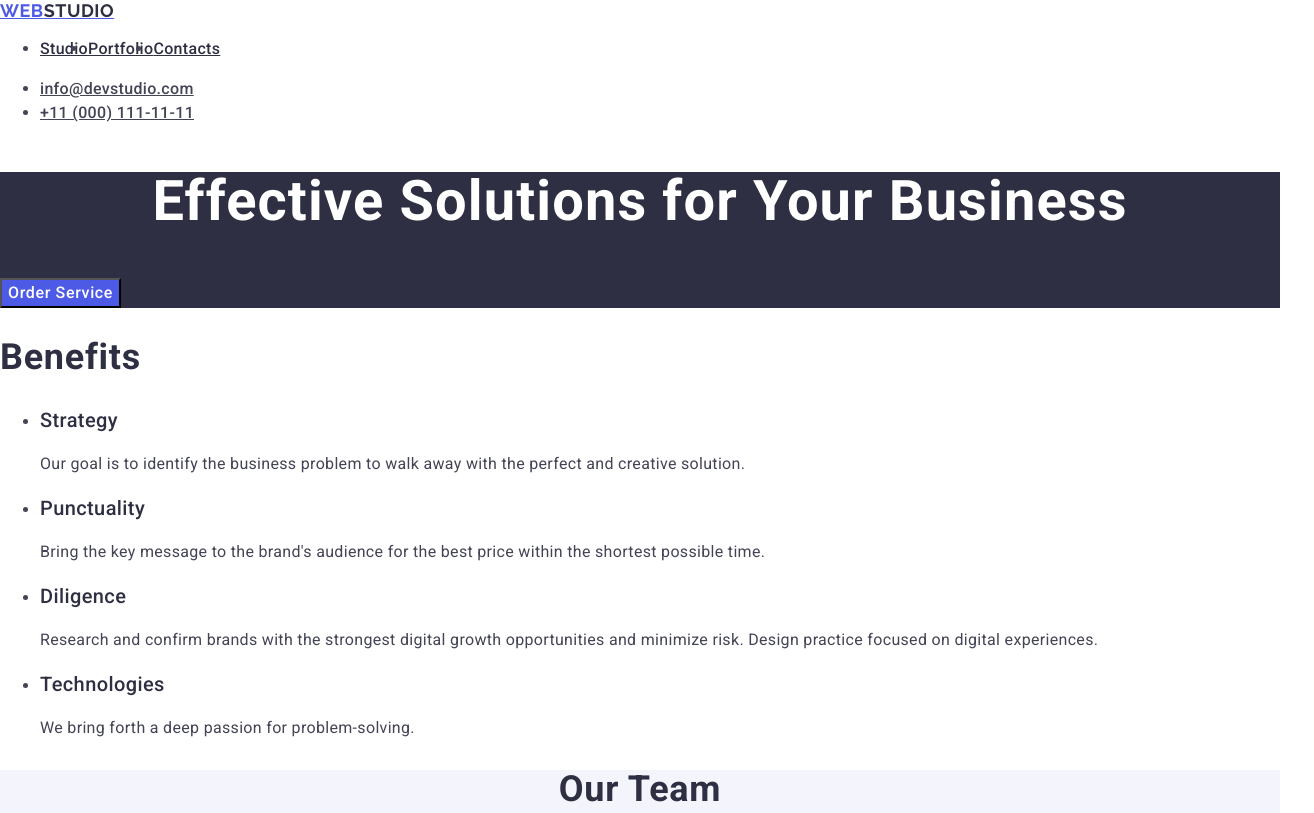
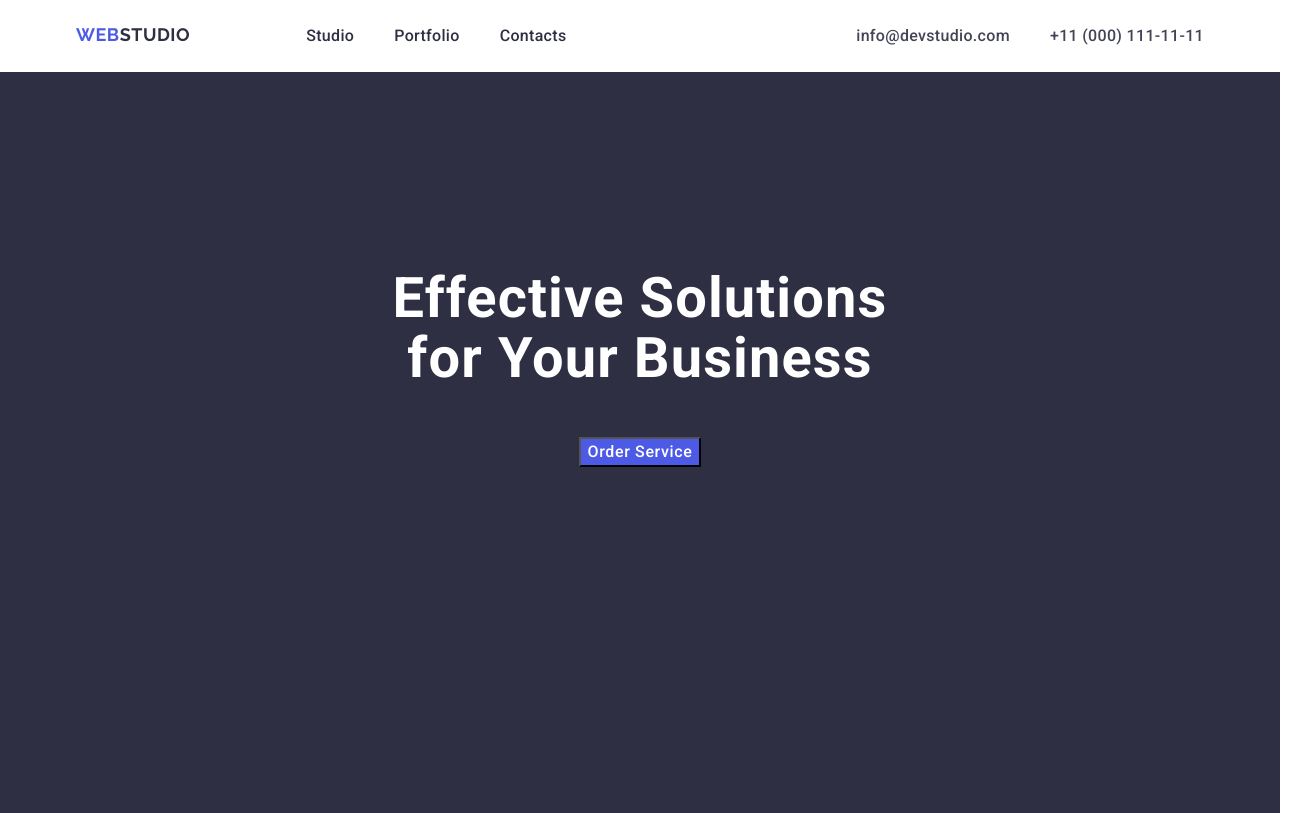
Before and after one commit to PerepichaiNV/goit-markup-hw-03, a plain HTML site: page index.html in a window 1280 px wide. Shown: the top 813 px of the page, 1314 px wide, since content can reach past the window. Drawn offline with nearby package versions, Linux system fonts and the light colour scheme.

Commit message:
Add files via upload

```diff
--- a/css/styles.css
+++ b/css/styles.css
@@ -1,20 +1,33 @@
-.body {
+body {
     font-family: "Roboto", sans-serif;
     background-color: #FFFFFF;
 color: #434455;
 }
-.a {
+a {
     text-decoration: none;
 }
-.ul,ol {
+
+p,h1,h1,h2,h4,h5,h6 {margin: 0;}
+ul,ol {
     list-style-type: none;
+    margin: 0;
+    padding-left: 0;
 }
-.button {
+button {
     cursor:pointer;
+}
+
+.container {
+    width: 1158px;
+    padding-left: 15px;
+    padding-right: 15px;
+    margin: 0 auto;
 }
 /* #region header */
 .header {
-}
+
+  }
+
 .header-logo {
 font-family: "Raleway", sans-serif;
 font-weight: 700;
@@ -23,6 +36,10 @@ line-height: 1.17;
 letter-spacing: 0.03em;
 text-transform: uppercase;
 color: #4d5ae5;
+padding-top: 24px;
+padding-bottom: 24px;
+display: inline-block;
+margin-right: 76px;
 }
 .logo-font-style {
     font-family: "Raleway", sans-serif;
@@ -33,10 +50,27 @@ color: #4d5ae5;
     text-transform: uppercase;
     color:  #2e2f42;
 }
+
 .nav-header {
+    display: flex;
+    gap: 40px;
     }
-.header-nav-list {display: flex;
+
+.header-nav-list {
+    display: flex;
+    gap: 40px;
 }
+
+.address-nav-list {
+    display: flex;
+    gap: 40px;
+}
+
+.container-header {
+    display: flex;
+    justify-content: space-between;
+}
+
 .nav-header-item {
 
 }
@@ -46,6 +80,9 @@ color: #4d5ae5;
     line-height: 1.5;
     letter-spacing: 0.02em;
     color: #2e2f42;
+    padding-top: 24px;
+    padding-bottom: 24px;
+    display: inline-block;
 }
 .item-nav-link:hover,
 .item-nav-link:focus {
@@ -53,6 +90,7 @@ color: #4d5ae5;
 }
 .address {
     font-style: normal;
+
 }
 .item-address-link {
     font-weight: 500;
@@ -60,6 +98,9 @@ color: #4d5ae5;
     line-height: 1.5;
     letter-spacing: 0.02em;
     color: #434455;
+    padding-top: 24px;
+    padding-bottom: 24px;
+    display: inline-block;
 }
 .item-address-link:hover,
 .item-address-link:focus {
@@ -69,15 +110,38 @@ color: #4d5ae5;
 /* #region hero*/
 .hero {
 background-color: #2e2f42;
+padding-top: 197px;
+padding-bottom: 188px;
 }
-.hero-title {
+
+.visually-hidden
+{
+    position: absolute;
+    width: 1px;
+    height: 1px;
+    margin: -1px;
+    border: 0;
+    padding: 0;
+    white-space: nowrap;
+    clip-path: inset(100%);
+    clip: rect(0 0 0 0);
+    overflow: hidden;
+  }
+
+.hero-title
+{
 font-weight: 700;
 font-size: 56px;
 line-height: 1.07;
 letter-spacing: 0.02em;
 text-align: center;
 color: #fff;
+margin-bottom: 48px;
+max-width: 496px;
+margin: 0 auto;
+margin-bottom: 48px;
 }
+
 .hero-btn {
 font-family: "Roboto", sans-serif;
 font-weight: 500;
@@ -87,14 +151,24 @@ letter-spacing: 0.04em;
 color: #fff;
 background-color: #4d5ae5;
 cursor: pointer;
+display: block;
+margin: 0 auto;
+margin-bottom: 188px;
+min-width: 169;
+height: 56;
 }
+
 .hero-btn:hover,
 .hero-btn:focus  {
-    background-color: #404bbf;
+background-color: #404bbf;
 }
 /* #endregion hero */
 /* #region benefits */
 .benefits {
+    padding-top: 120px;
+    padding-bottom: 120px;
+    padding-left: 156px;
+    padding-right: 156px;
 
 }
 .benefits-list {
@@ -114,6 +188,7 @@ font-size: 20px;
 line-height: 1.2;
 letter-spacing: 0.02em;
 color: #2e2f42;
+margin-bottom: 8px;
 }
 .benefits-item-text {
 font-weight: 400;
@@ -126,7 +201,10 @@ color: #434455;
 /* #region Our Team */
 .team
 {background-color: #F4F4FD;
+    padding-top: 120px;
+    padding-bottom: 120px;
 }
+
 .team-title {
 font-weight: 700;
 font-size: 36px;
@@ -135,6 +213,7 @@ letter-spacing: 0.02em;
 text-align: center;
 text-transform: capitalize;
 color: #2e2f42;
+margin-bottom: 72px;
 }
 .team-list {
 }
@@ -158,6 +237,8 @@ color: #434455;
 /* #endregion Our Team */
 /*  #region Our portfolio*/
 .portfolio {
+    padding-top: 120px;
+    padding-bottom: 120px;
 }
 .portfolio-title {
 font-weight: 700;
@@ -167,6 +248,7 @@ letter-spacing: 0.02em;
 text-align: center;
 text-transform: capitalize;
 color: #2e2f42;
+margin-bottom: 72px;
 }
 .portfolio-list {
 }
@@ -179,6 +261,8 @@ font-size: 20px;
 line-height: 1.2;
 letter-spacing: 0.02em;
 color: #2e2f42;
+padding-left: 16px;
+margin-bottom: 8px;
 }
 .portfolio-list-service-type {
 font-weight: 400;
@@ -186,11 +270,14 @@ font-size: 16px;
 line-height: 1.5;
 letter-spacing: 0.02em;
 color: #434455;
+padding-left: 16px;
 }
 /* #endregion Our portfolio */
 /* #region footer */
 .footer {
     background-color: #2e2f42;
+    padding-top: 100px;
+    padding-bottom: 100px;
 }
 .logo-style {
 
@@ -203,6 +290,7 @@ color: #434455;
         color: #4d5ae5;
 
 }
+
 .logo-style-footer {
 font-family: "Raleway", sans-serif;
 font-weight: 700;
@@ -211,6 +299,7 @@ line-height: 1.17;
 letter-spacing: 0.03em;
 text-transform: uppercase;
 color: #f4f4fd;
+
 }
 .footer-text {
 font-weight: 400;
@@ -218,5 +307,7 @@ font-size: 16px;
 line-height: 1.5;
 letter-spacing: 0.02em;
 color: #f4f4fd;
+max-width: 264px;
+margin-top: 16px;
 }
 /* #endregion footer */
--- a/index.html
+++ b/index.html
@@ -14,10 +14,9 @@
 
     <title>HW #3 </title>
 </head>
-<body class="body">
+<body>
     <header class="header">
-
-
+      <div class="container container-header">
         <nav class="nav-header">
             <a class="header-logo" href="./index.html">WEB<span class="logo-font-style">Studio</span></a>
             <ul class="header-nav-list">
@@ -27,21 +26,26 @@
             </ul>
         </nav>
         <address class="address">
-            <ul>
+            <ul class="address-nav-list">
                 <li><a class="item-address-link" href="mailto:info@devstudio.com">info@devstudio.com</a></li>
                 <li><a class="item-address-link" href="tel:110001111111">+11 (000) 111-11-11</a></li>
             </ul>
         </address>
+    </div>
     </header>
+
     <main>
         <!--hero-->
         <section class="hero">
-            <h1 class="hero-title">Effective Solutions for Your Business</h1>
-            <button class="hero-btn" type="button">Order Service</button>
+            <div class="container hero-container">
+                <h1 class="hero-title">Effective Solutions for Your Business</h1>
+                <button display:block class="hero-btn" type="button">Order Service</button>
+            </div>
         </section>
         <!--benefits-->
         <section class="benefits">
-            <h2 class="benefits-title">Benefits</h2>
+            <div class="container">
+            <h2 class="visually-hidden">Benefits</h2>
             <ul class="benefits-list">
                 <li class="benefits-list-item">
                     <h3 class="benefits-item-title">Strategy</h3>
@@ -66,9 +70,12 @@ Design practice focused on digital experiences.
                     </p>
                 </li>
             </ul>
+            </div>
         </section>
+
         <!-- Our team -->
        <section class="team">
+        <div class="container">
         <h2 class="team-title">Our Team</h2>
         <ul class="team-list">
             <li class="team-list-item">
@@ -92,11 +99,13 @@ Design practice focused on digital experiences.
                 <p class="team-list-job">UI Designer</p>
             </li>
         </ul>
+        </div>
         </section>
          <!--Our portfolio-->
          <section class="portfolio">
+            <div class="container">
             <h2 class="portfolio-title">Our Portfolio</h2>
-         <!--row1-->
+
             <ul class="portfolio-list">
                 <li class="portfolio-list-item">
                     <img width="360" src="./images/banking_app.jpg" alt="Banking App">
@@ -130,13 +139,16 @@ Design practice focused on digital experiences.
                     <p class="portfolio-list-service-type">Marketing</p>
                 </li>
             </ul>
+            </div>
          </section>
     </main>
 <!--footer-->
     <footer class="footer">
+        <div class="container">
         <a class="logo-style" href="./index.html">WEB<span class="logo-style-footer">Studio</span></a>
             <p class="footer-text">Increase the flow of customers and sales for your business with digital marketing & growth solutions.</p>
-    </footer>
+        </div>
+        </footer>
 
 
 </body>
```
